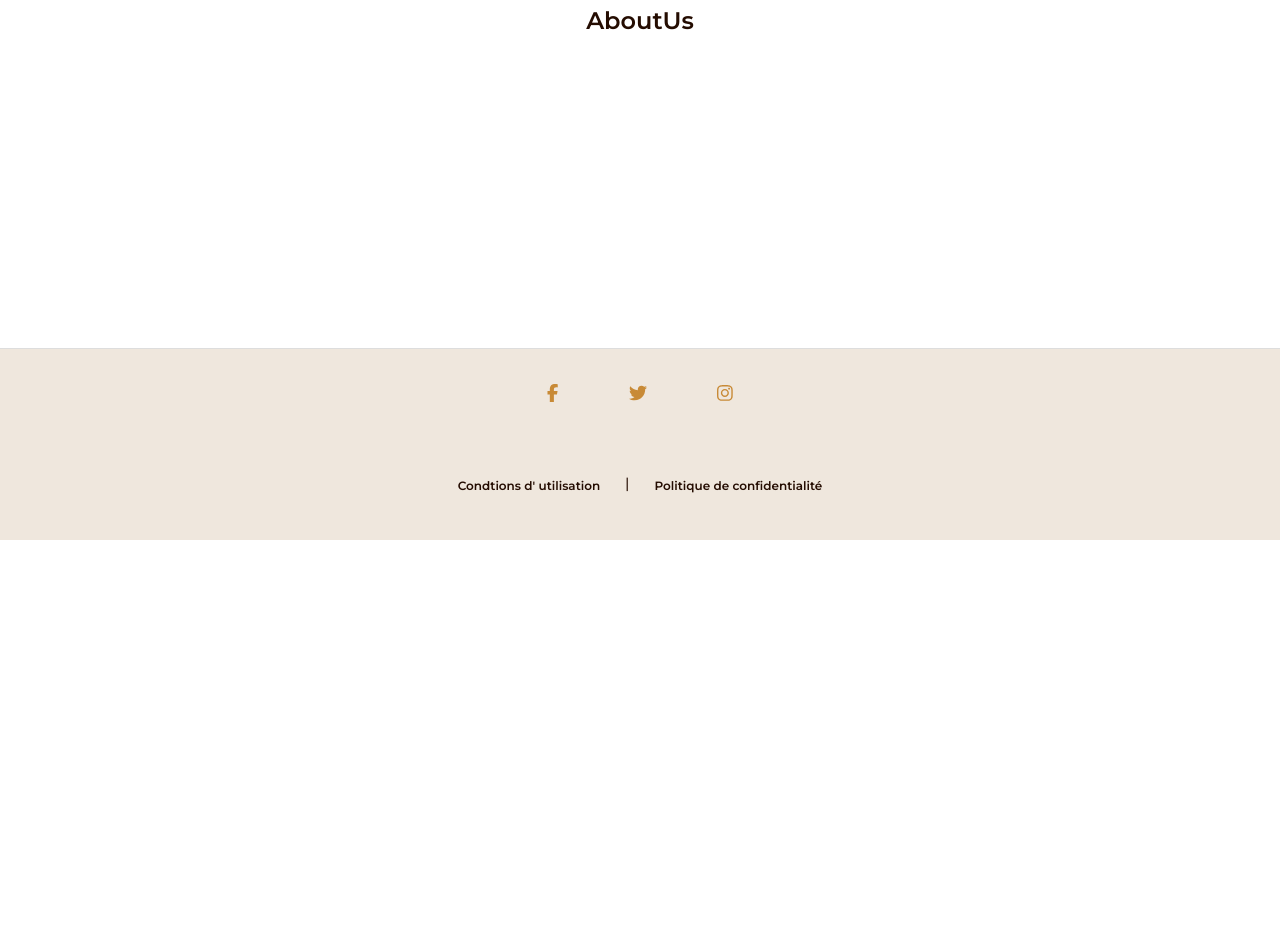
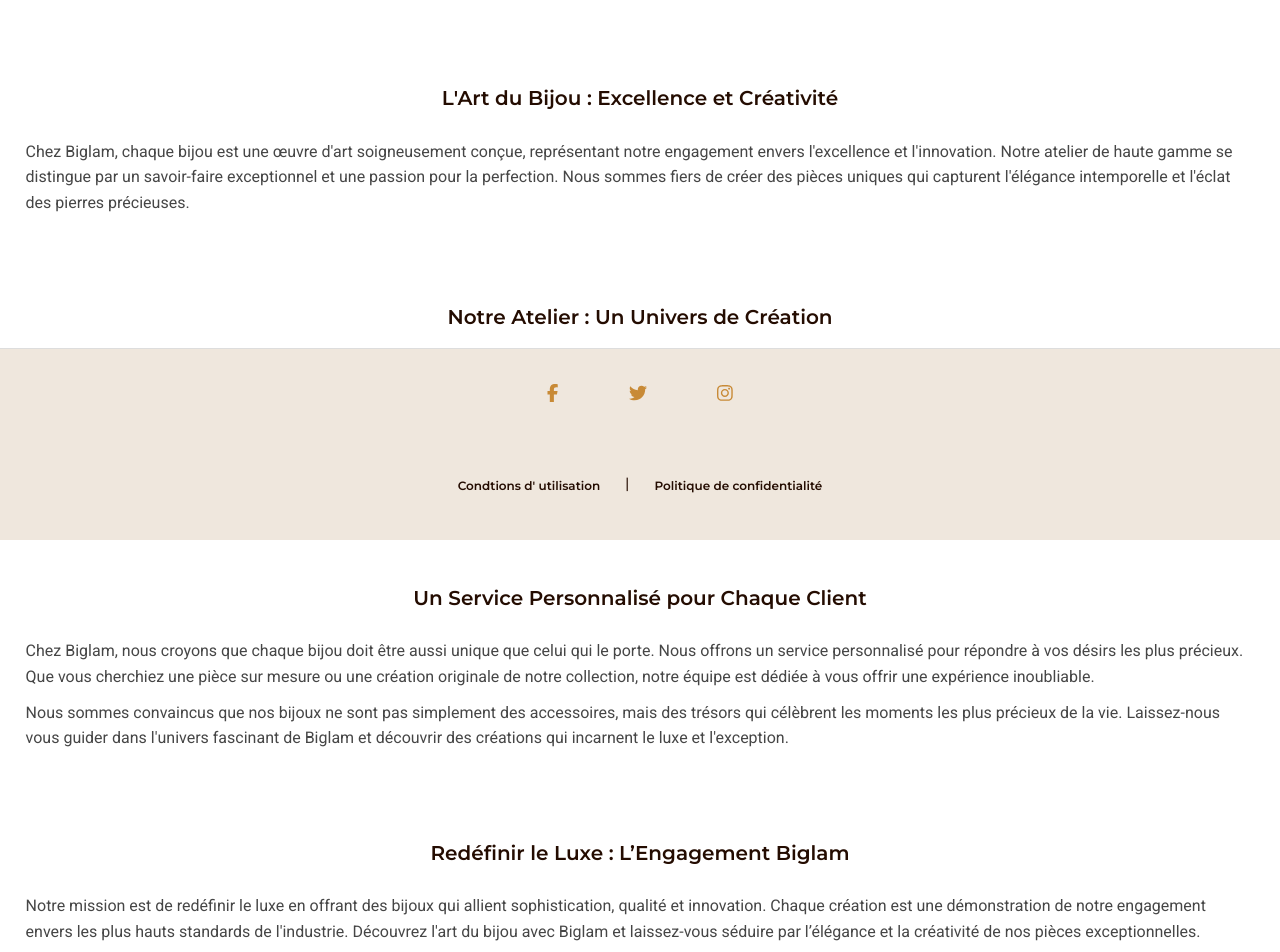
Before and after one commit to GabrielleGenty/BIGLAM, a React (Vite) app in the folder client/: page /aboutUs in a window 1280 px wide. Shown: the part 260-1212 px from the top of the page. Before the commit the page ends 800 px from the top, so only its background shows below. Built offline with nearby package versions, Linux system fonts and the light colour scheme; no server answers.

Commit message:
about us

```diff
--- a/client/src/views/user/AboutUs.jsx
+++ b/client/src/views/user/AboutUs.jsx
@@ -2,8 +2,30 @@
 
 function AboutUs() {
   return (
-    <main  id="">
-    <h1 >AboutUs</h1>
+    <main  id="AboutUs">
+    <div >
+        <section class="section">
+            <h2>L'Art du Bijou : Excellence et Créativité</h2>
+            <p>Chez Biglam, chaque bijou est une œuvre d'art soigneusement conçue, représentant notre engagement envers l'excellence et l'innovation. Notre atelier de haute gamme se distingue par un savoir-faire exceptionnel et une passion pour la perfection. Nous sommes fiers de créer des pièces uniques qui capturent l'élégance intemporelle et l'éclat des pierres précieuses.</p>
+        </section>
+
+        <section class="section">
+            <h2>Notre Atelier : Un Univers de Création</h2>
+            <p>Situé au cœur de la ville, notre atelier est le sanctuaire où l'art du bijou prend vie. Chaque étape de la création est réalisée avec une précision méticuleuse : de la conception initiale à la réalisation finale. Nos artisans, véritables maîtres dans leur domaine, allient techniques traditionnelles et innovations modernes pour donner vie à des pièces qui racontent une histoire.</p>
+            <p>Nous utilisons uniquement les matériaux les plus raffinés, en choisissant soigneusement chaque gemme pour sa pureté et sa beauté. Notre engagement envers la qualité est inébranlable, ce qui nous permet de vous offrir des créations qui transcendent les tendances et les modes.</p>
+        </section>
+
+        <section class="section">
+            <h2>Un Service Personnalisé pour Chaque Client</h2>
+            <p>Chez Biglam, nous croyons que chaque bijou doit être aussi unique que celui qui le porte. Nous offrons un service personnalisé pour répondre à vos désirs les plus précieux. Que vous cherchiez une pièce sur mesure ou une création originale de notre collection, notre équipe est dédiée à vous offrir une expérience inoubliable.</p>
+            <p>Nous sommes convaincus que nos bijoux ne sont pas simplement des accessoires, mais des trésors qui célèbrent les moments les plus précieux de la vie. Laissez-nous vous guider dans l'univers fascinant de Biglam et découvrir des créations qui incarnent le luxe et l'exception.</p>
+        </section>
+
+        <section class="section">
+            <h2>Redéfinir le Luxe : L’Engagement Biglam</h2>
+            <p>Notre mission est de redéfinir le luxe en offrant des bijoux qui allient sophistication, qualité et innovation. Chaque création est une démonstration de notre engagement envers les plus hauts standards de l'industrie. Découvrez l'art du bijou avec Biglam et laissez-vous séduire par l’élégance et la créativité de nos pièces exceptionnelles.</p>
+        </section>
+    </div>
     </main>
   )
 }
```
